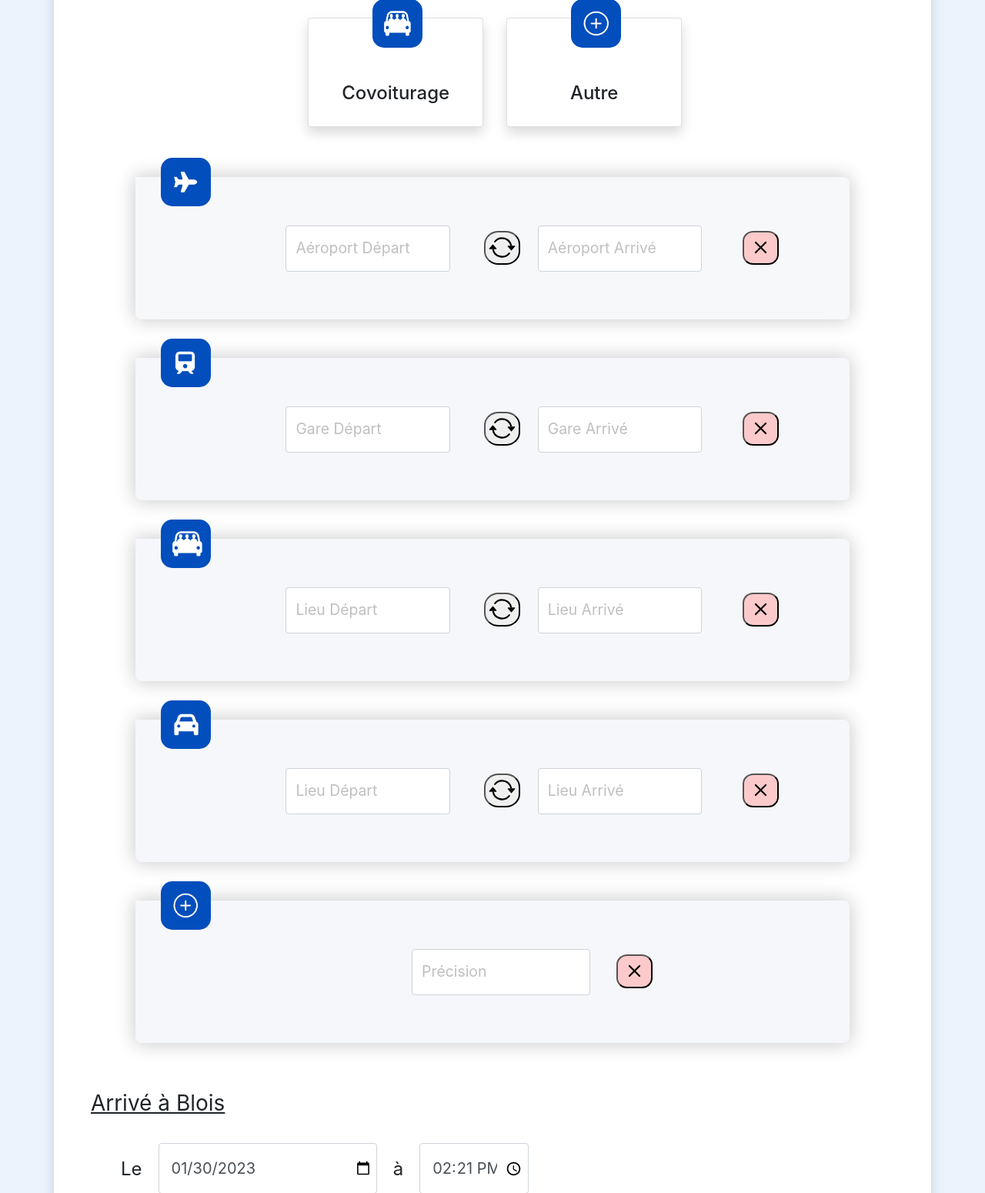
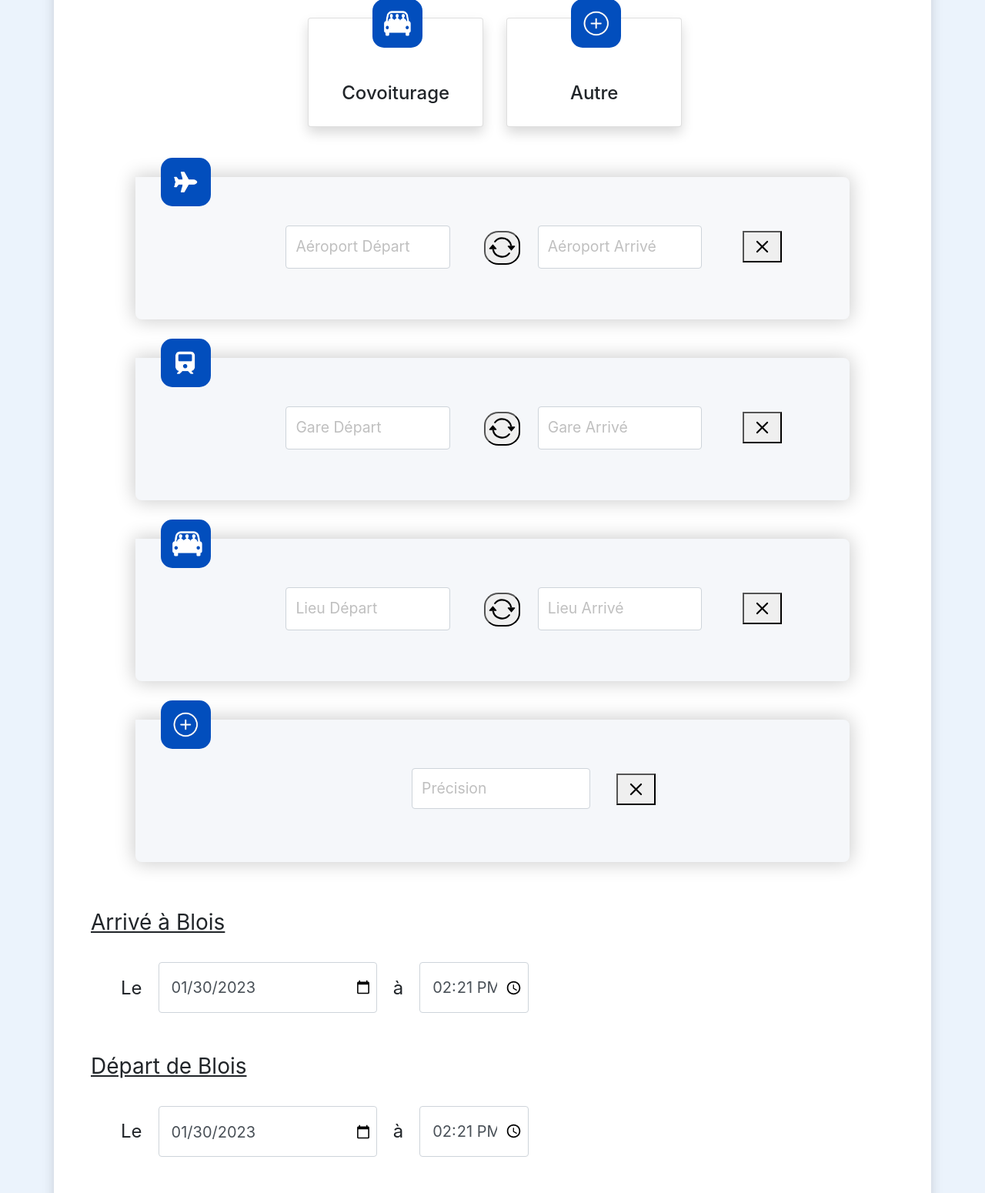
Before and after one commit to luis-doudeau/SAE-3.05, a Flask app: template Developpement/app/templates/transportForms.html in a window 1280 px wide. Shown: the part 619-2169 px from the top of the page at 77% size. Run offline with Flask 2, Linux system fonts and the light colour scheme; the template is opened without the code that fills it, so the values that code supplies are empty; some libraries are stand-ins or nearby versions; some web fonts are replaced.

Commit message:
continuation de la page transport forms

```diff
--- a/Developpement/app/templates/transportForms.html
+++ b/Developpement/app/templates/transportForms.html
@@ -109,7 +109,7 @@
                   </div>
                 </div>
                 <div class="col-sm-6 col-lg-1" id="divBoutonSuppr">
-                  <button type="button" class="boutonSuppr" autocomplete="off" id="boutonSuppr" inputmode="text" spellcheck="false">
+                  <button type="button" class="boutonSuppr" autocomplete="off" id="boutonSupprAvion" inputmode="text" spellcheck="false">
                   <svg xmlns="http://www.w3.org/2000/svg" width="35" height="35" fill="currentColor" class="bi bi-x" viewBox="0 0 16 16">
                   <path d="M4.646 4.646a.5.5 0 0 1 .708 0L8 7.293l2.646-2.647a.5.5 0 0 1 .708.708L8.707 8l2.647 2.646a.5.5 0 0 1-.708.708L8 8.707l-2.646 2.647a.5.5 0 0 1-.708-.708L7.293 8 4.646 5.354a.5.5 0 0 1 0-.708z"></path>
                   </svg>
@@ -143,7 +143,7 @@
                   </div>
                 </div>
                 <div class="col-sm-6 col-lg-1" id="divBoutonSuppr">
-                  <button type="button" class="boutonSuppr" autocomplete="off" id="boutonSuppr" inputmode="text" spellcheck="false">
+                  <button type="button" class="boutonSuppr" autocomplete="off" id="boutonSupprTrain" inputmode="text" spellcheck="false">
                     <svg xmlns="http://www.w3.org/2000/svg" width="35" height="35" fill="currentColor" class="bi bi-x" viewBox="0 0 16 16">
                       <path d="M4.646 4.646a.5.5 0 0 1 .708 0L8 7.293l2.646-2.647a.5.5 0 0 1 .708.708L8.707 8l2.647 2.646a.5.5 0 0 1-.708.708L8 8.707l-2.646 2.647a.5.5 0 0 1-.708-.708L7.293 8 4.646 5.354a.5.5 0 0 1 0-.708z"></path>
                     </svg>
@@ -152,35 +152,8 @@
               </div>
             </div>
 
-            <div class="container-fluid justify-content-center divLieuDepArrive" id="divLieuDepArriveCovoiturage" style="background-color: rgb(245, 247, 250); height: 185px; border-radius: 0px 0.5rem 0.5rem; box-shadow: rgba(0, 0, 0, 0.2) 0px 0px 24px 2px; width: 85%;">
-              <div class="imgTransport">
-                <img style="height: 100%;" src="/static/img/carpooling.png">
-              </div><div class="row d-flex justify-content-center container_lieu_transport" id="container_lieu_covoiturage">
-                <div class="col-3 dropdownC">
-                  <input autocomplete="off" id="lieuDepartCovoiturage" placeholder="Lieu Départ" inputmode="text" spellcheck="false" required="true" style="font-size: 1.1em; height: 110%; width: 120%;" class="form-control">
-                </div>
-                <div class="col-sm-6 col-lg-1" id="divBoutonReverse">
-                  <button type="button" autocomplete="off" id="boutonReverse" inputmode="text" spellcheck="false">
-                  <svg xmlns="http://www.w3.org/2000/svg" width="35" height="35" fill="currentColor" id="reverseButtonImgCo" viewBox="0 0 16 16" class="bi bi-arrow-repeat rotate">
-                    <path d="M11.534 7h3.932a.25.25 0 0 1 .192.41l-1.966 2.36a.25.25 0 0 1-.384 0l-1.966-2.36a.25.25 0 0 1 .192-.41zm-11 2h3.932a.25.25 0 0 0 .192-.41L2.692 6.23a.25.25 0 0 0-.384 0L.342 8.59A.25.25 0 0 0 .534 9z"></path>
-                    <path fill-rule="evenodd" d="M8 3c-1.552 0-2.94.707-3.857 1.818a.5.5 0 1 1-.771-.636A6.002 6.002 0 0 1 13.917 7H12.9A5.002 5.002 0 0 0 8 3zM3.1 9a5.002 5.002 0 0 0 8.757 2.182.5.5 0 1 1 .771.636A6.002 6.002 0 0 1 2.083 9H3.1z"></path>
-                  </svg>
-                </button>
-              </div>
-              <div class="col-3 dropdownC">
-                <input autocomplete="off" id="lieuArriveCoivoiturage" placeholder="Lieu Arrivé" required="true" inputmode="text" spellcheck="false" class="form-control" style="font-size: 1.1em; height: 110%; width: 120%;">
-              </div>
-              <div class="col-sm-6 col-lg-1" id="divBoutonSuppr">
-                <button type="button" class="boutonSuppr" autocomplete="off" id="boutonSuppr" inputmode="text" spellcheck="false">
-                  <svg xmlns="http://www.w3.org/2000/svg" width="35" height="35" fill="currentColor" class="bi bi-x" viewBox="0 0 16 16">
-                    <path d="M4.646 4.646a.5.5 0 0 1 .708 0L8 7.293l2.646-2.647a.5.5 0 0 1 .708.708L8.707 8l2.647 2.646a.5.5 0 0 1-.708.708L8 8.707l-2.646 2.647a.5.5 0 0 1-.708-.708L7.293 8 4.646 5.354a.5.5 0 0 1 0-.708z"></path>
-                  </svg>
-                </button>
-              </div>
-            </div>
-          </div>
 
-            <div class="container-fluid justify-content-center divLieuDepArrive" id="divLieuDepArriveVoiture" style="background-color: rgb(245, 247, 250); height: 185px; border-radius: 0px 0.5rem 0.5rem; box-shadow: rgba(0, 0, 0, 0.2) 0px 0px 24px 2px; width: 85%;">
+            <div class="container-fluid justify-content-center divLieuDepArrive" id="divLieuDepArriveVoiture" style="display : none; background-color: rgb(245, 247, 250); height: 185px; border-radius: 0px 0.5rem 0.5rem; box-shadow: rgba(0, 0, 0, 0.2) 0px 0px 24px 2px; width: 85%;">
               <div class="imgTransport">
                 <img style="height: 100%;" src="/static/img/car.png">
               </div>
@@ -189,7 +162,7 @@
                   <input autocomplete="off" id="lieuDepartVoiture" placeholder="Lieu Départ" inputmode="text" spellcheck="false" required="true" style="font-size: 1.1em; height: 110%; width: 120%;" class="form-control">
                 </div>
                 <div class="col-sm-6 col-lg-1" id="divBoutonReverse">
-                  <button type="button" autocomplete="off" id="boutonReverse" inputmode="text" spellcheck="false">
+                  <button type="button" autocomplete="off" id="boutonReverseVoiture" inputmode="text" spellcheck="false">
                   <svg xmlns="http://www.w3.org/2000/svg" width="35" height="35" fill="currentColor" id="reverseButtonImgVoiture" viewBox="0 0 16 16" class="bi bi-arrow-repeat rotate">
                     <path d="M11.534 7h3.932a.25.25 0 0 1 .192.41l-1.966 2.36a.25.25 0 0 1-.384 0l-1.966-2.36a.25.25 0 0 1 .192-.41zm-11 2h3.932a.25.25 0 0 0 .192-.41L2.692 6.23a.25.25 0 0 0-.384 0L.342 8.59A.25.25 0 0 0 .534 9z">
                     </path>
@@ -201,7 +174,7 @@
                 <input autocomplete="off" id="lieuArriveVoiture" placeholder="Lieu Arrivé" required="true" inputmode="text" spellcheck="false" class="form-control" style="font-size: 1.1em; height: 110%; width: 120%;">
               </div>
               <div class="col-sm-6 col-lg-1" id="divBoutonSuppr">
-                <button type="button" class="boutonSuppr" autocomplete="off" id="boutonSuppr" inputmode="text" spellcheck="false">
+                <button type="button" class="boutonSuppr" autocomplete="off" id="boutonSupprVoiture" inputmode="text" spellcheck="false">
                   <svg xmlns="http://www.w3.org/2000/svg" width="35" height="35" fill="currentColor" class="bi bi-x" viewBox="0 0 16 16">
                     <path d="M4.646 4.646a.5.5 0 0 1 .708 0L8 7.293l2.646-2.647a.5.5 0 0 1 .708.708L8.707 8l2.647 2.646a.5.5 0 0 1-.708.708L8 8.707l-2.646 2.647a.5.5 0 0 1-.708-.708L7.293 8 4.646 5.354a.5.5 0 0 1 0-.708z"></path>
                   </svg>
@@ -211,6 +184,35 @@
           </div>
 
 
+          <div class="container-fluid justify-content-center divLieuDepArrive" id="divLieuDepArriveCovoiturage" style="background-color: rgb(245, 247, 250); height: 185px; border-radius: 0px 0.5rem 0.5rem; box-shadow: rgba(0, 0, 0, 0.2) 0px 0px 24px 2px; width: 85%;">
+            <div class="imgTransport">
+              <img style="height: 100%;" src="/static/img/carpooling.png">
+            </div><div class="row d-flex justify-content-center container_lieu_transport" id="container_lieu_covoiturage">
+              <div class="col-3 dropdownC">
+                <input autocomplete="off" id="lieuDepartCovoiturage" placeholder="Lieu Départ" inputmode="text" spellcheck="false" required="true" style="font-size: 1.1em; height: 110%; width: 120%;" class="form-control">
+              </div>
+              <div class="col-sm-6 col-lg-1" id="divBoutonReverse">
+                <button type="button" autocomplete="off" id="boutonReverse" inputmode="text" spellcheck="false">
+                <svg xmlns="http://www.w3.org/2000/svg" width="35" height="35" fill="currentColor" id="reverseButtonImgCo" viewBox="0 0 16 16" class="bi bi-arrow-repeat rotate">
+                  <path d="M11.534 7h3.932a.25.25 0 0 1 .192.41l-1.966 2.36a.25.25 0 0 1-.384 0l-1.966-2.36a.25.25 0 0 1 .192-.41zm-11 2h3.932a.25.25 0 0 0 .192-.41L2.692 6.23a.25.25 0 0 0-.384 0L.342 8.59A.25.25 0 0 0 .534 9z"></path>
+                  <path fill-rule="evenodd" d="M8 3c-1.552 0-2.94.707-3.857 1.818a.5.5 0 1 1-.771-.636A6.002 6.002 0 0 1 13.917 7H12.9A5.002 5.002 0 0 0 8 3zM3.1 9a5.002 5.002 0 0 0 8.757 2.182.5.5 0 1 1 .771.636A6.002 6.002 0 0 1 2.083 9H3.1z"></path>
+                </svg>
+              </button>
+            </div>
+            <div class="col-3 dropdownC">
+              <input autocomplete="off" id="lieuArriveCoivoiturage" placeholder="Lieu Arrivé" required="true" inputmode="text" spellcheck="false" class="form-control" style="font-size: 1.1em; height: 110%; width: 120%;">
+            </div>
+            <div class="col-sm-6 col-lg-1" id="divBoutonSuppr">
+              <button type="button" class="boutonSuppr" autocomplete="off" id="boutonSupprCovoiturage" inputmode="text" spellcheck="false">
+                <svg xmlns="http://www.w3.org/2000/svg" width="35" height="35" fill="currentColor" class="bi bi-x" viewBox="0 0 16 16">
+                  <path d="M4.646 4.646a.5.5 0 0 1 .708 0L8 7.293l2.646-2.647a.5.5 0 0 1 .708.708L8.707 8l2.647 2.646a.5.5 0 0 1-.708.708L8 8.707l-2.646 2.647a.5.5 0 0 1-.708-.708L7.293 8 4.646 5.354a.5.5 0 0 1 0-.708z"></path>
+                </svg>
+              </button>
+            </div>
+          </div>
+        </div>
+
+
             <div class="container-fluid justify-content-center divLieuDepArrive" id="divLieuDepArriveAutre" style="background-color: rgb(245, 247, 250); height: 185px; border-radius: 0px 0.5rem 0.5rem; box-shadow: rgba(0, 0, 0, 0.2) 0px 0px 24px 2px; width: 85%;">
               <div class="imgTransport">
                 <img style="height: 100%;" src="/static/img/other.png">
@@ -218,7 +220,7 @@
                 <div class="row d-flex justify-content-center container_lieu_transport" id="container_lieu_autre">
                   <div class="col-sm-6 col-lg-3"><input autocomplete="off" id="precision" placeholder="Précision" inputmode="text" spellcheck="false" style="font-size: 1.1em; height: 110%; width: 130%;" class="form-control"></div>
                     <div class="col-sm-6 col-lg-1" id="divBoutonSuppr">
-                      <button type="button" autocomplete="off" id="boutonSuppr" inputmode="text" spellcheck="false" class="boutonSuppr">
+                      <button type="button" autocomplete="off" id="boutonSupprAutre" inputmode="text" spellcheck="false" class="boutonSuppr">
                         <svg xmlns="http://www.w3.org/2000/svg" width="35" height="35" fill="currentColor" class="bi bi-x" viewBox="0 0 16 16">
                           <path d="M4.646 4.646a.5.5 0 0 1 .708 0L8 7.293l2.646-2.647a.5.5 0 0 1 .708.708L8.707 8l2.647 2.646a.5.5 0 0 1-.708.708L8 8.707l-2.646 2.647a.5.5 0 0 1-.708-.708L7.293 8 4.646 5.354a.5.5 0 0 1 0-.708z"></path>
                         </svg>
@@ -340,25 +342,9 @@ function verif_champ_transport(){
 
 
 
-function createDivAutre(){
-  deleteButton.addEventListener("click", function() {
-    if(container != null){
-      container.parentNode.removeChild(container);
-      var divTransport = document.getElementById("divLieuDepArriveAutre");
-      divTransport.style = '';
-      divTransport.innerHTML = '';
-      document.body.scrollIntoView({ behavior: 'smooth' });
-    }
-  });
-  reverseButton.addEventListener("click", function() {
-        if(departInput.value != "" && arriveInput.value != ""){
-          const img_svg = document.getElementById("reverseButtonImgCo");
-          img_svg.classList.toggle("reverse");
-          const lieuDep = departInput.value;
-          departInput.value = arriveInput.value;
-          arriveInput.value = lieuDep;
-        }
-        });
+function anime_transports(){
+  liste_
+
 }
 
 
@@ -726,10 +712,21 @@ cardTrain.addEventListener("click", function(){
 const cardVoiture = document.getElementById("cardVoiture");
 
 cardVoiture.addEventListener("click", function(){
-  const container_lieu_avion = document.getElementById("container_lieu_voiture");
-  if(container_lieu_avion == null){
-    createDiv1('voiture');
-  }
+
+  var deleteButton = document.getElementById("boutonSupprVoiture");
+  var container = document.getElementById("divLieuDepArriveVoiture");
+  container.style.display = "block !important;";
+  deleteButton.addEventListener("click", function() {
+    if(container != null){
+      console.log("fdg");
+      container.style.display = 'none !important;';
+      document.body.scrollIntoView({ behavior: 'smooth' });
+    }
+  });
+  var reverseButton = document.getElementById("boutonReverseVoiture");
+  reverseButton.addEventListener("click", function() {
+        verif_reverse("lieuDepartVoiture", "lieuArriveVoiture", "reverseButtonImgVoiture")
+        });
 
   //décalage en px
   var offest = -60;
@@ -739,6 +736,19 @@ cardVoiture.addEventListener("click", function(){
     // Faire défiler la page jusqu'à l'élément
     window.scrollTo(0, rect.top + window.pageYOffset+offest);
 });
+
+
+function verif_reverse(departInput, arriveInput, reverseImg ){
+  var departInput = document.getElementById(departInput);
+  var arriveInput = document.getElementById(arriveInput);
+  if(departInput.value != "" && arriveInput.value != ""){
+          const img_svg = document.getElementById(reverseImg);
+          img_svg.classList.toggle("reverse");
+          const lieuDep = departInput.value;
+          departInput.value = arriveInput.value;
+          arriveInput.value = lieuDep;
+        }
+}
 
 
 
```
